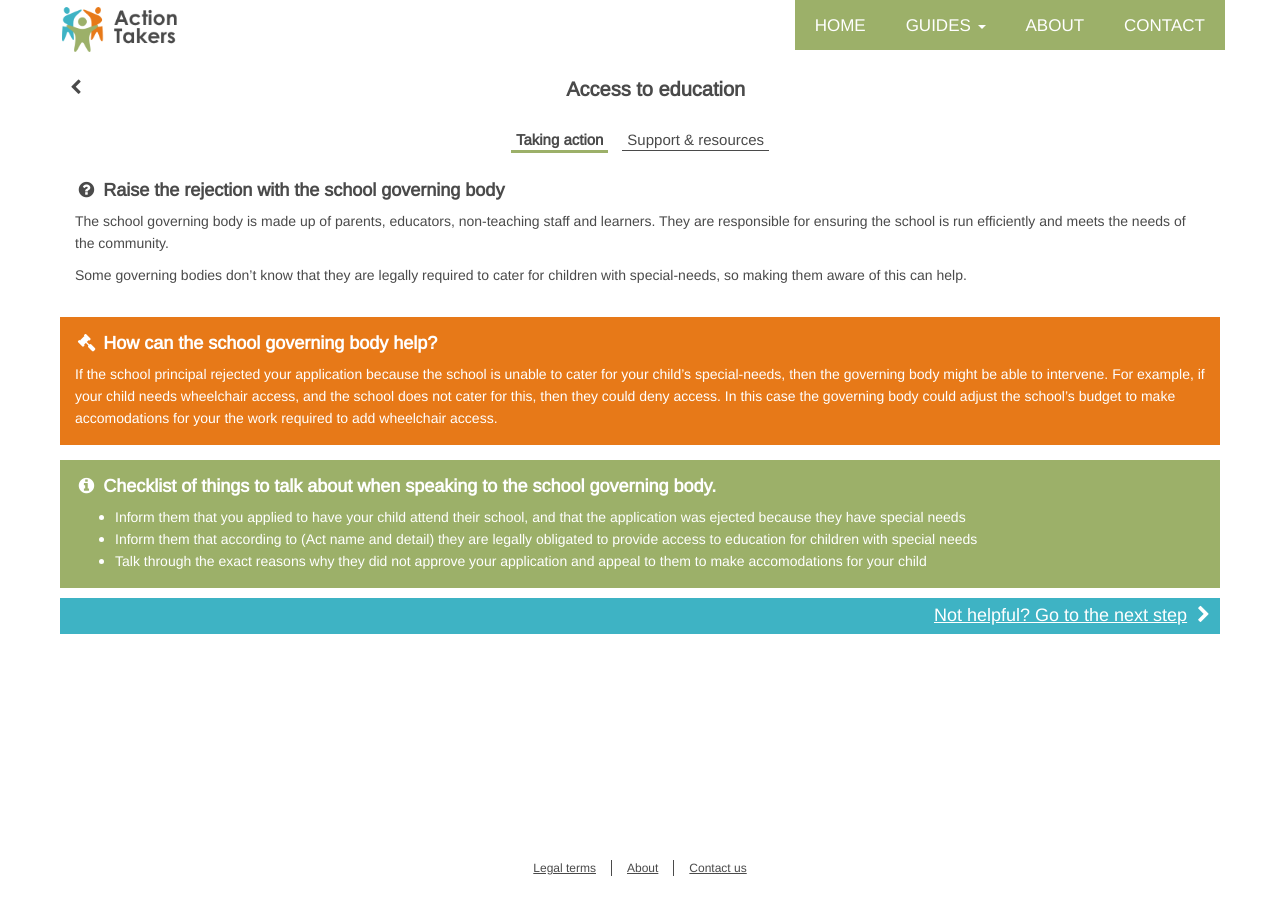
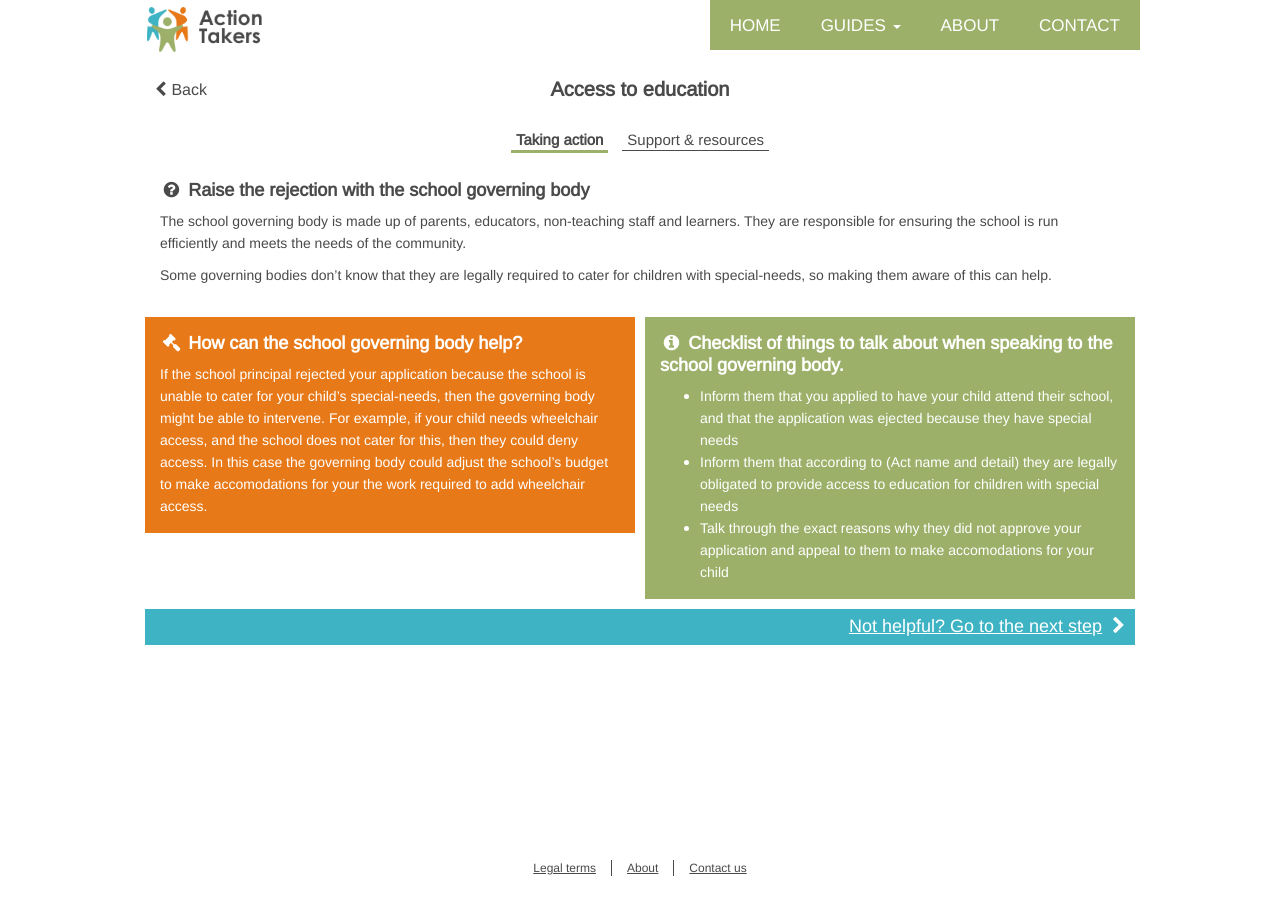
Before and after one commit to OpenUpSA/action-takers, a Jekyll site: the page built from _steps/access-education/1.md, in a window 1280 px wide. Built offline with Jekyll 4.4.1, drawn with Linux system fonts in a browser that asks for light colours; nearby versions of some CDN libraries.

Commit message:
desktop layout

```diff
--- a/_layouts/step.html
+++ b/_layouts/step.html
@@ -3,9 +3,11 @@ layout: base
 ---
 <section class="step-detail-page">
   <div class="title-bar">
-    <a href="../" class="back"><i class="fa fa-chevron-left" aria-hidden="true"></i></a>
     <h1 class="title">{{ page.title }}</h1>
   </div>
+  <a href="../" class="back">
+    <i class="fa fa-chevron-left" aria-hidden="true"></i><span class="text">Back</span>
+  </a>
   <div class="tabs">
     <a class="btn-taking-action active" href="#">Taking action</a>
     <a class="btn-support-resources" href="#">Support & resources</a>
--- a/_layouts/who-can-help.html
+++ b/_layouts/who-can-help.html
@@ -3,9 +3,11 @@ layout: base
 ---
 <section class="who-can-help {{ page.simple-name }}">
   <div class="title-bar">
-    <a href="../" class="back"><i class="fa fa-chevron-left" aria-hidden="true"></i></a>
     <span class="title"><h1>{{ page.title }}</h1></span>
   </div>
+  <a href="../" class="back">
+    <i class="fa fa-chevron-left" aria-hidden="true"></i><span class="text">Back</span>
+  </a>
 
   <h2 class="subtitle">Who can help?</h2>
 
--- a/_steps/access-education/1.md
+++ b/_steps/access-education/1.md
@@ -13,24 +13,30 @@ title: Access to education
       <p>Some governing bodies don’t know that they are legally required to cater for children with special-needs, so making them aware of this can help.</p>
     </div>
   </div>
-  <div class="legal-info">
-    <div class="header">
-      <i class="fa fa-fw fa-gavel" aria-hidden="true"></i> How can the school governing body help?
+  <div class="row">
+    <div class="col-md-6">
+      <div class="legal-info">
+        <div class="header">
+          <i class="fa fa-fw fa-gavel" aria-hidden="true"></i> How can the school governing body help?
+        </div>
+        <div class="body">
+          <p>If the school principal rejected your application because the school is unable to cater for your child’s special-needs, then the governing body might be able to intervene. For example, if your child needs wheelchair access, and the school does not cater for this, then they could deny access. In this case the governing body could adjust the school’s budget to make accomodations for your the work required to add wheelchair access.</p>
+        </div>
+      </div>
     </div>
-    <div class="body">
-      <p>If the school principal rejected your application because the school is unable to cater for your child’s special-needs, then the governing body might be able to intervene. For example, if your child needs wheelchair access, and the school does not cater for this, then they could deny access. In this case the governing body could adjust the school’s budget to make accomodations for your the work required to add wheelchair access.</p>
-    </div>
-  </div>
-  <div class="detailed-info">
-    <div class="header">
-      <i class="fa fa-fw fa-info-circle" aria-hidden="true"></i> Checklist of things to talk about when speaking to the school governing body.
-    </div>
-    <div class="body">
-      <ul>
-        <li>Inform them that you applied to have your child attend their school, and that the application was ejected because they have special needs</li>
-        <li>Inform them that according to (Act name and detail) they are legally obligated to provide access to education for children with special needs</li>
-        <li>Talk through the exact reasons why they did not approve your application and appeal to them to make accomodations for your child</li>
-      </ul>
+    <div class="col-md-6">
+      <div class="detailed-info">
+        <div class="header">
+          <i class="fa fa-fw fa-info-circle" aria-hidden="true"></i> Checklist of things to talk about when speaking to the school governing body.
+        </div>
+        <div class="body">
+          <ul>
+            <li>Inform them that you applied to have your child attend their school, and that the application was ejected because they have special needs</li>
+            <li>Inform them that according to (Act name and detail) they are legally obligated to provide access to education for children with special needs</li>
+            <li>Talk through the exact reasons why they did not approve your application and appeal to them to make accomodations for your child</li>
+          </ul>
+        </div>
+      </div>
     </div>
   </div>
 </div>
--- a/css/main.scss
+++ b/css/main.scss
@@ -73,6 +73,12 @@ h4 {
   font-size: 14px;
 }
 
+@media (min-width: 1200px) {
+  .container {
+    width: 1000px;
+  }
+}
+
 .navbar-default .navbar-nav>.open>a, .navbar-default .navbar-nav>.open>a:focus, .navbar-default .navbar-nav>.open>a:hover {
   color: #fff;
   background-color: $green;
@@ -88,7 +94,7 @@ h4 {
 }
 
 nav.navbar-default {
-  border-bottom: none !important;
+  border-bottom: 5px solid #fff;
   background-color: #fff;
   .navbar-nav {
     margin: 0 -15px;
@@ -185,6 +191,7 @@ nav.navbar-default {
   .watch-latest {
     display: block;
     padding: 10px;
+    margin-top: 10px;
     img {
       width: 75px;
     }
@@ -197,11 +204,13 @@ nav.navbar-default {
     }
   }
   .weekly-spotlight {
+    margin-top: 10px;
     position: relative;
     color: #fff;
     background-image: url("../img/education.jpg");
     background-size: cover;
     background-position: center;
+    padding: 0;
     img {
       position: absolute;
       z-index: -1;
@@ -246,17 +255,25 @@ nav.navbar-default {
   .title-bar {
     text-align: center;
     margin-top: 10px;
+  }
   .back {
-      float: left;
-      cursor: pointer;
     font-size: 16px;
     line-height: 20px;
     vertical-align: middle;
     padding: 0 10px;
+    margin-top: -30px;
+    position: absolute;
     color: $dark-gray;
     &:hover {
       color: $dark-gray;
     }
+    .text {
+      @media (max-width: 992px) {
+        display: none;
+      }
+    }
+    i {
+      margin-right: 5px;
     }
   }
 }
--- a/index.html
+++ b/index.html
@@ -2,14 +2,14 @@
 layout: base
 simple-name: home
 ---
-<section class="landing">
+<section class="landing row">
 
-  <div class="watch-latest">
+  <div class="watch-latest col-sm-5 col-md-4">
     <img src="/img/ctv-logo.svg">
     <div class="cta">WATCH DiA ON <b>CAPETOWN TV</b><br>SEPTEMBER 26, 21:00</div>
   </div>
 
-  <div class="weekly-spotlight">
+  <div class="weekly-spotlight col-sm-7 col-md-8">
     <div class="header">Weekly spotlight</div>
     <div class="content">
       <div class="title">Access to education</div>
```
Also changed, not shown: _layouts/guide.html (+9 -3 lines). Lines whose indentation alone changed are shown as unchanged.
